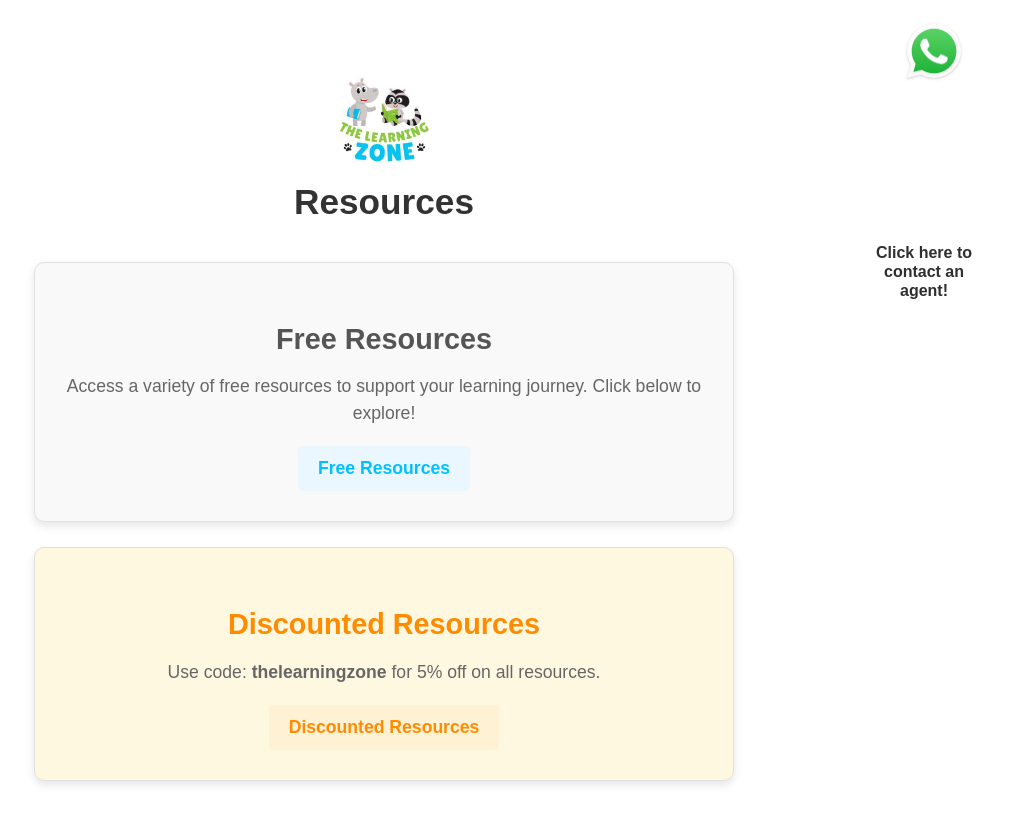
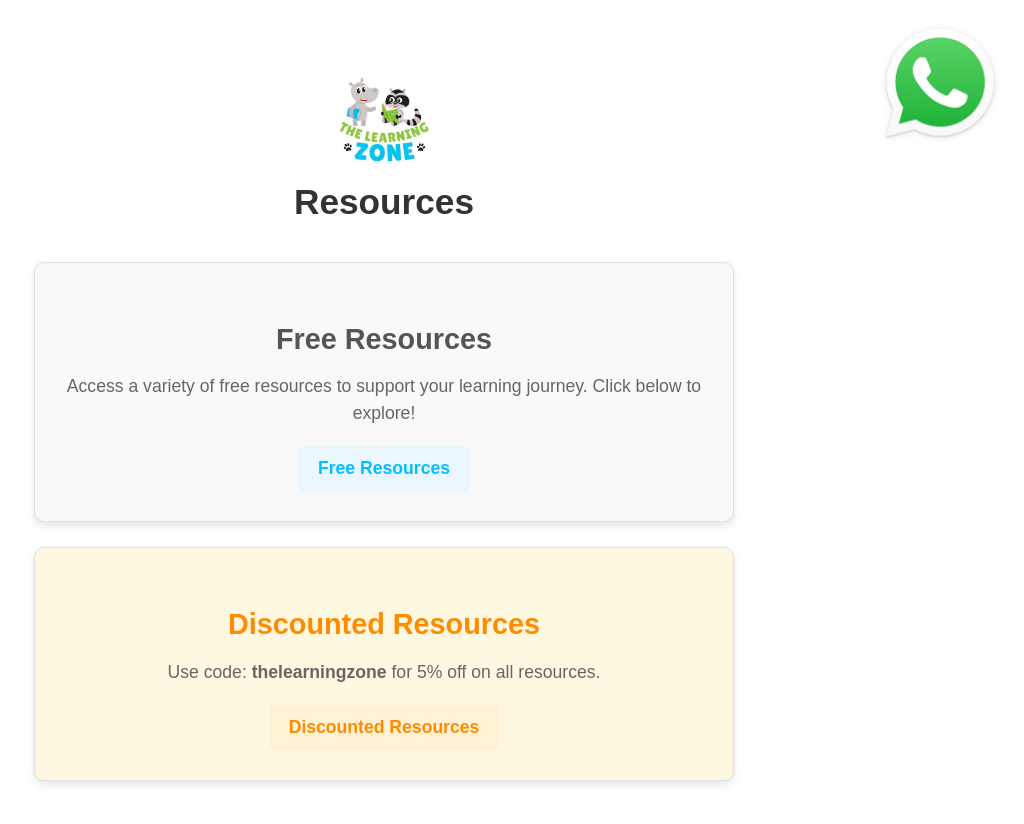
Before and after one commit to zaphrode/TheLearningZone, a React (Create React App) app in the folder frontend/: page /resources in a window 1280 px wide. Shown: the top 824 px of the page, without its empty margins (256-1280 px from the left). Built offline with nearby package versions, Linux system fonts and the light colour scheme.

Commit message:
Revert "try again"
This reverts commit 54d3d79dbed76736f666e557dd87a643d8e3c285.

```diff
--- a/frontend/src/pages/FindTutorsPage.css
+++ b/frontend/src/pages/FindTutorsPage.css
@@ -11,45 +11,23 @@
     box-sizing: border-box;
 }
 
-/* WhatsApp button container */
-.whatsapp-container {
+/* Position the WhatsApp button in the top right */
+.whatsapp-button {
     position: fixed;
     top: 20px;
     right: 20px;
-  display: flex;
-  flex-direction: column; /* Stack button and text vertically */
-  align-items: center;
+    cursor: pointer;
     z-index: 10;
   }
 
-/* WhatsApp button styling */
-.whatsapp-button {
-  cursor: pointer;
-  margin-bottom: 15px; /* Increase spacing below the button */
-}
-
-/* WhatsApp logo styling */
   .whatsapp-logo {
-  width: 64px; /* Ensure mobile-friendly size */
-  height: 64px;
+    width: 128px; /* Adjust size as needed */
+    height: 128px;
     transition: transform 0.2s ease;
   }
 
   .whatsapp-logo:hover {
     transform: scale(1.1);
-}
-
-/* Bold contact text styling */
-.contact-agent {
-  font-size: 1.0rem; /* Adjust font size for readability */
-  color: #2f2f2f; /* Subtle gray color for the text */
-  font-weight: bold;
-  text-align: center;
-  line-height: 1.2; /* Improve text spacing */
-  max-width: 120px; /* Wrap text for smaller screens */
-  word-wrap: break-word;
-  margin-top: 140px; /* Additional margin to ensure text is below the button */
-  margin-right: 20px;
   }
 
 .filter-bar {
--- a/frontend/src/pages/FindTutorsPage.js
+++ b/frontend/src/pages/FindTutorsPage.js
@@ -90,11 +90,8 @@ const FindTutorsPage = () => {
       <h1>Find a Tutor</h1>
 
       {/* WhatsApp Button */}
-      <div className="whatsapp-container">
-        <div className="whatsapp-button" onClick={openWhatsAppChat}>
-          <img src="/whatsapp-logo2.png" alt="WhatsApp" className="whatsapp-logo" />
-        </div>
-        <div className="contact-agent">Click here to contact an agent!</div>
+      <div className="whatsapp-button" onClick={openWhatsAppChat}>
+        <img src="/whatsapp-logo2.png" alt="WhatsApp" className="whatsapp-logo" />
       </div>
 
       {/* Filter Bar */}
--- a/frontend/src/pages/ResourcesPage.css
+++ b/frontend/src/pages/ResourcesPage.css
@@ -26,45 +26,23 @@
     margin-bottom: 40px;
   }
 
- /* WhatsApp button container */
-.whatsapp-container {
+  /* Position the WhatsApp button in the top right */
+.whatsapp-button {
     position: fixed;
     top: 20px;
     right: 20px;
-  display: flex;
-  flex-direction: column; /* Stack button and text vertically */
-  align-items: center;
+    cursor: pointer;
     z-index: 10;
   }
 
-/* WhatsApp button styling */
-.whatsapp-button {
-  cursor: pointer;
-  margin-bottom: 15px; /* Increase spacing below the button */
-}
-
-/* WhatsApp logo styling */
   .whatsapp-logo {
-  width: 64px; /* Ensure mobile-friendly size */
-  height: 64px;
+    width: 128px; /* Adjust size as needed */
+    height: 128px;
     transition: transform 0.2s ease;
   }
 
   .whatsapp-logo:hover {
     transform: scale(1.1);
-}
-
-/* Bold contact text styling */
-.contact-agent {
-  font-size: 1.0rem; /* Adjust font size for readability */
-  color: #2f2f2f; /* Subtle gray color for the text */
-  font-weight: bold;
-  text-align: center;
-  line-height: 1.2; /* Improve text spacing */
-  max-width: 120px; /* Wrap text for smaller screens */
-  word-wrap: break-word;
-  margin-top: 140px; /* Additional margin to ensure text is below the button */
-  margin-right: 20px;
   }
 
 
--- a/frontend/src/pages/ResourcesPage.js
+++ b/frontend/src/pages/ResourcesPage.js
@@ -17,11 +17,8 @@ function ResourcesPage() {
       </header>
 
       {/* WhatsApp Button */}
-      <div className="whatsapp-container">
-        <div className="whatsapp-button" onClick={openWhatsAppChat}>
-          <img src="/whatsapp-logo2.png" alt="WhatsApp" className="whatsapp-logo" />
-        </div>
-        <div className="contact-agent">Click here to contact an agent!</div>
+      <div className="whatsapp-button" onClick={openWhatsAppChat}>
+        <img src="/whatsapp-logo2.png" alt="WhatsApp" className="whatsapp-logo" />
       </div>
 
 
--- a/frontend/src/pages/TermsAndConditionsPage.css
+++ b/frontend/src/pages/TermsAndConditionsPage.css
@@ -10,45 +10,23 @@
     font-size: 2.2rem;
     margin-bottom: 20px;
   }
-/* WhatsApp button container */
-.whatsapp-container {
+ /* Position the WhatsApp button in the top right */
+.whatsapp-button {
     position: fixed;
     top: 20px;
     right: 20px;
-  display: flex;
-  flex-direction: column; /* Stack button and text vertically */
-  align-items: center;
+    cursor: pointer;
     z-index: 10;
   }
 
-/* WhatsApp button styling */
-.whatsapp-button {
-  cursor: pointer;
-  margin-bottom: 15px; /* Increase spacing below the button */
-}
-
-/* WhatsApp logo styling */
   .whatsapp-logo {
-  width: 64px; /* Ensure mobile-friendly size */
-  height: 64px;
+    width: 128px; /* Adjust size as needed */
+    height: 128px;
     transition: transform 0.2s ease;
   }
 
   .whatsapp-logo:hover {
     transform: scale(1.1);
-}
-
-/* Bold contact text styling */
-.contact-agent {
-  font-size: 1.0rem; /* Adjust font size for readability */
-  color: #2f2f2f; /* Subtle gray color for the text */
-  font-weight: bold;
-  text-align: center;
-  line-height: 1.2; /* Improve text spacing */
-  max-width: 120px; /* Wrap text for smaller screens */
-  word-wrap: break-word;
-  margin-top: 140px; /* Additional margin to ensure text is below the button */
-  margin-right: 20px;
   }
 
   .collapsible-section {
--- a/frontend/src/pages/TermsAndConditionsPage.js
+++ b/frontend/src/pages/TermsAndConditionsPage.js
@@ -16,13 +16,10 @@ const openWhatsAppChat = () => {
     <div className="terms-and-conditions-page">
       <h1>Terms and Conditions</h1>
 
-      {/* WhatsApp Button */}
-      <div className="whatsapp-container">
+        {/* WhatsApp Button */}
         <div className="whatsapp-button" onClick={openWhatsAppChat}>
-          <img src="/whatsapp-logo2.png" alt="WhatsApp" className="whatsapp-logo" />
+            <img src="/whatsapp-logo2.png" alt="WhatsApp" className="whatsapp-logo" />
         </div>
-        <div className="contact-agent">Click here to contact an agent!</div>
-      </div>
 
       {/* Clients Section */}
       <div className="collapsible-section">
--- a/frontend/src/pages/WhoAreWePage.css
+++ b/frontend/src/pages/WhoAreWePage.css
@@ -27,45 +27,23 @@
     z-index: 1;
 }
 
-/* WhatsApp button container */
-.whatsapp-container {
+/* WhatsApp button styling */
+.whatsapp-button {
     position: fixed;
     top: 20px;
     right: 20px;
-    display: flex;
-    flex-direction: column; /* Stack button and text vertically */
-    align-items: center;
+    cursor: pointer;
     z-index: 10;
 }
 
-  /* WhatsApp button styling */
-  .whatsapp-button {
-    cursor: pointer;
-    margin-bottom: 15px; /* Increase spacing below the button */
-  }
-
-  /* WhatsApp logo styling */
 .whatsapp-logo {
-    width: 64px; /* Ensure mobile-friendly size */
-    height: 64px;
+    width: 128px; /* Adjust size as needed */
+    height: 128px;
     transition: transform 0.2s ease;
 }
 
 .whatsapp-logo:hover {
     transform: scale(1.1);
-  }
-
-  /* Bold contact text styling */
-  .contact-agent {
-    font-size: 1.0rem; /* Adjust font size for readability */
-    color: #2f2f2f; /* Subtle gray color for the text */
-    font-weight: bold;
-    text-align: center;
-    line-height: 1.2; /* Improve text spacing */
-    max-width: 120px; /* Wrap text for smaller screens */
-    word-wrap: break-word;
-    margin-top: 140px; /* Additional margin to ensure text is below the button */
-    margin-right: 20px;
 }
 
 .logo-header {
--- a/frontend/src/pages/WhoAreWePage.js
+++ b/frontend/src/pages/WhoAreWePage.js
@@ -15,12 +15,9 @@ const WhoAreWePage = () => {
         backgroundImage: `url(${process.env.PUBLIC_URL + '/tlz2.webp'})`,
       }}
     >
-      {/* WhatsApp Button */}
-      <div className="whatsapp-container">
+        {/* WhatsApp Button */}
         <div className="whatsapp-button" onClick={openWhatsAppChat}>
-          <img src="/whatsapp-logo2.png" alt="WhatsApp" className="whatsapp-logo" />
-        </div>
-        <div className="contact-agent">Click here to contact an agent!</div>
+        <img src="/whatsapp-logo2.png" alt="WhatsApp" className="whatsapp-logo" />
       </div>
       <div className="logo-header">
         <img src={`${process.env.PUBLIC_URL}/TLZ.jpeg`} alt="The Learning Zone Logo" className="logo" />
```
Lines whose indentation alone changed are shown as unchanged.
